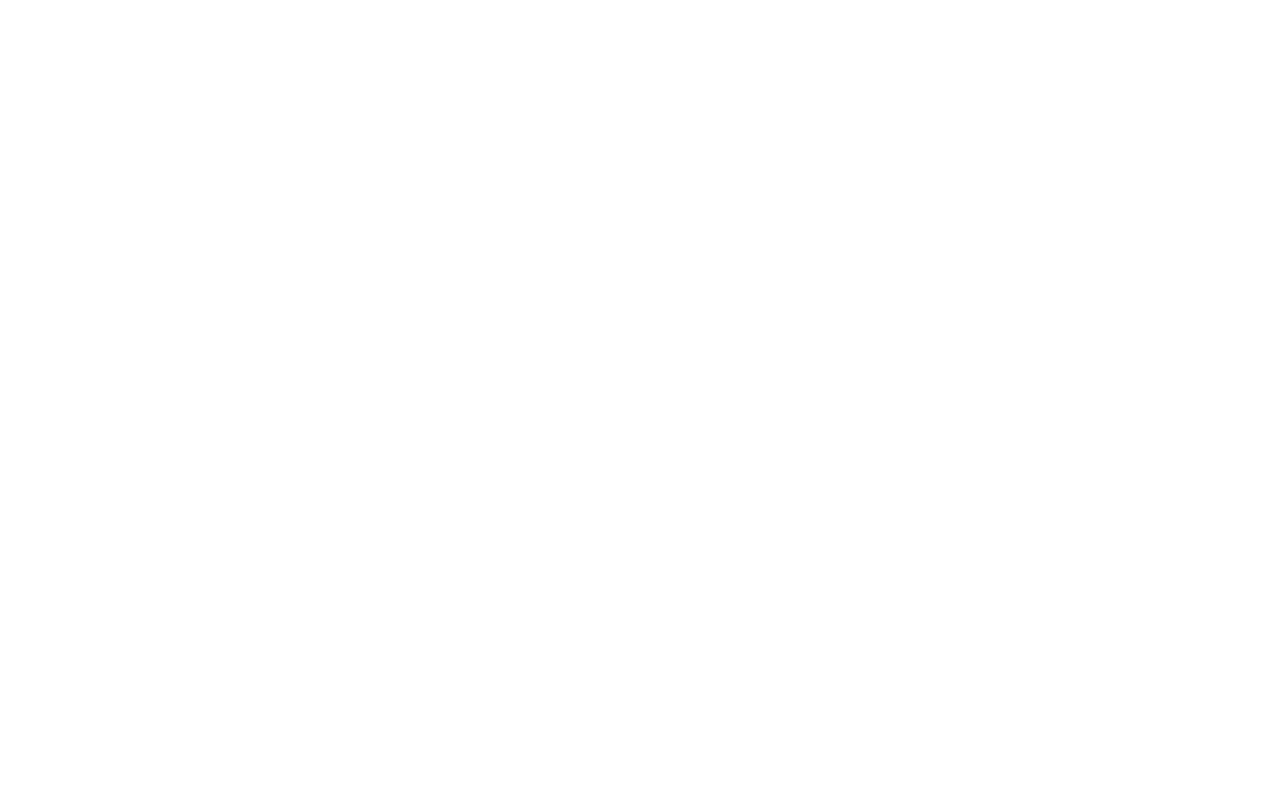
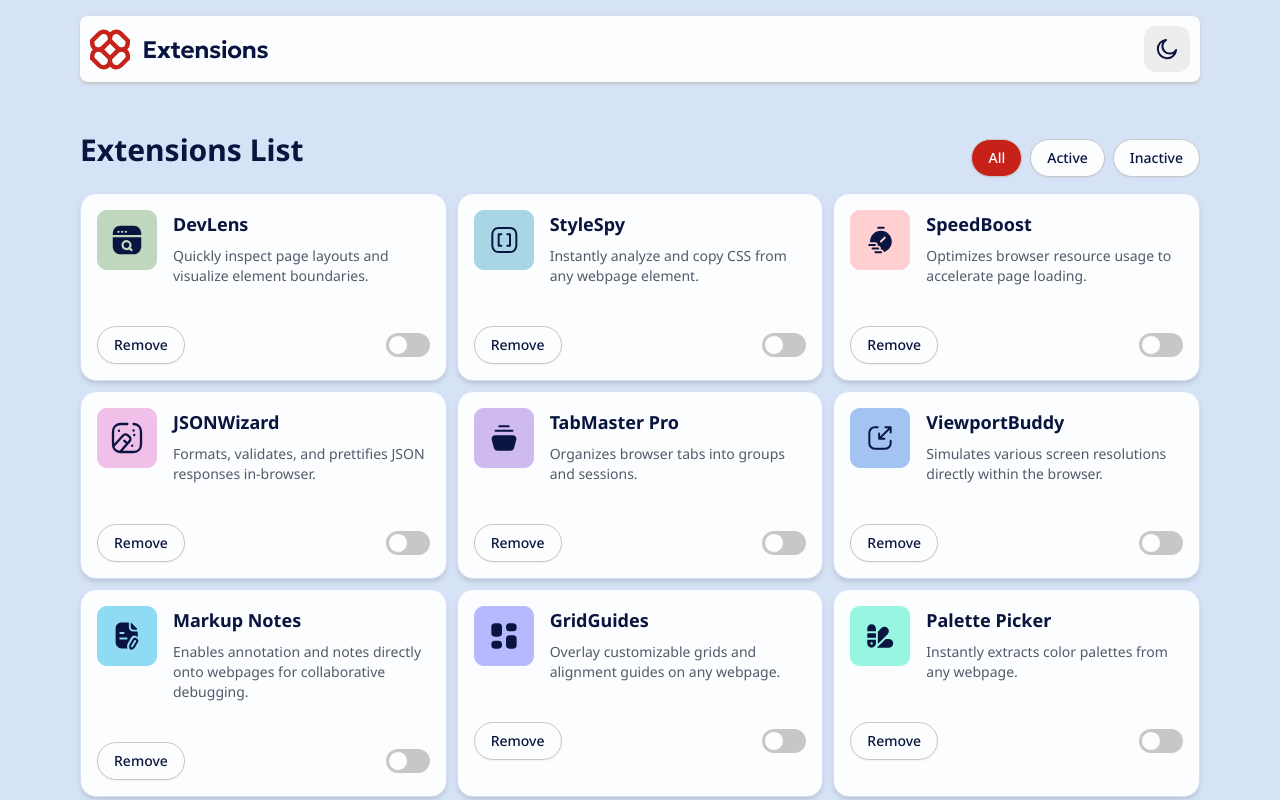
Before and after one commit to Xjanus12x/Browser-extension-manager-UI, a React (Vite) app: page / in a window 1280 px wide. Shown: the top 800 px of the page. Built offline with nearby package versions, Linux system fonts and the light colour scheme.

Commit message:
feat: add Header and ExtensionGrid components to App

```diff
--- a/src/App.tsx
+++ b/src/App.tsx
@@ -1,3 +1,11 @@
+import Header from "./component/Header";
+import ExtensionGrid from "./component/ExtensionGrid";
+
 export default function App() {
-  return <></>;
+  return (
+    <main className="p-4 space-y-8 xl:px-0 bg-neutral-200 wrapper min-h-dvh md:space-y-10">
+      <Header />
+      <ExtensionGrid />
+    </main>
+  );
 }
```
